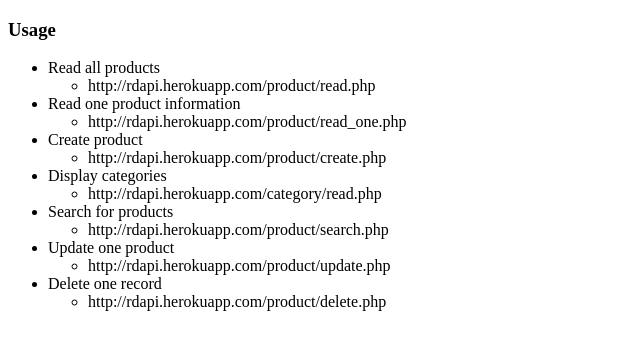
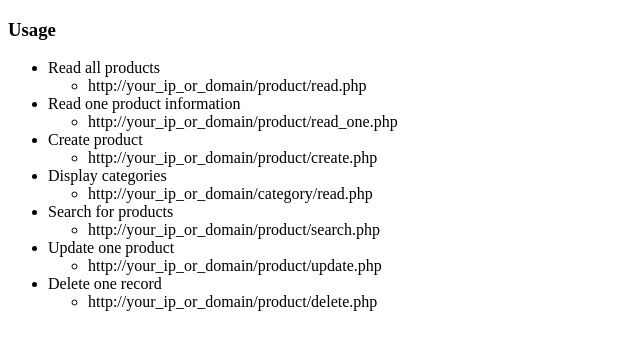
Before and after one commit to rojasdev/cafeapi, a PHP site: page / in a window 1280 px wide. Shown: the top 350 px of the page, without its empty margins (0-640 px from the left). Run offline with PHP 8.4, Linux system fonts and the light colour scheme.

Commit message:
Update index.php

```diff
--- a/index.php
+++ b/index.php
@@ -6,25 +6,25 @@
     <h3>Usage</h3>
     <ul>
         <li>Read all products
-            <ul><li>http://rdapi.herokuapp.com/product/read.php</li></ul>
+            <ul><li>http://your_ip_or_domain/product/read.php</li></ul>
         </li>
         <li>Read one product information
-            <ul><li>http://rdapi.herokuapp.com/product/read_one.php</li></ul>
+            <ul><li>http://your_ip_or_domain/product/read_one.php</li></ul>
         </li>
         <li>Create product
-            <ul><li>http://rdapi.herokuapp.com/product/create.php</li></ul>
+            <ul><li>http://your_ip_or_domain/product/create.php</li></ul>
         </li>
         <li>Display categories
-            <ul><li>http://rdapi.herokuapp.com/category/read.php</li></ul>
+            <ul><li>http://your_ip_or_domain/category/read.php</li></ul>
         </li>
         <li>Search for products
-            <ul><li>http://rdapi.herokuapp.com/product/search.php</li></ul>
+            <ul><li>http://your_ip_or_domain/product/search.php</li></ul>
         </li>
         <li>Update one product
-            <ul><li>http://rdapi.herokuapp.com/product/update.php</li></ul>
+            <ul><li>http://your_ip_or_domain/product/update.php</li></ul>
         </li>
         <li>Delete one record
-            <ul><li>http://rdapi.herokuapp.com/product/delete.php</li></ul>
+            <ul><li>http://your_ip_or_domain/product/delete.php</li></ul>
         </li>
     </ul>
 </body>
```
